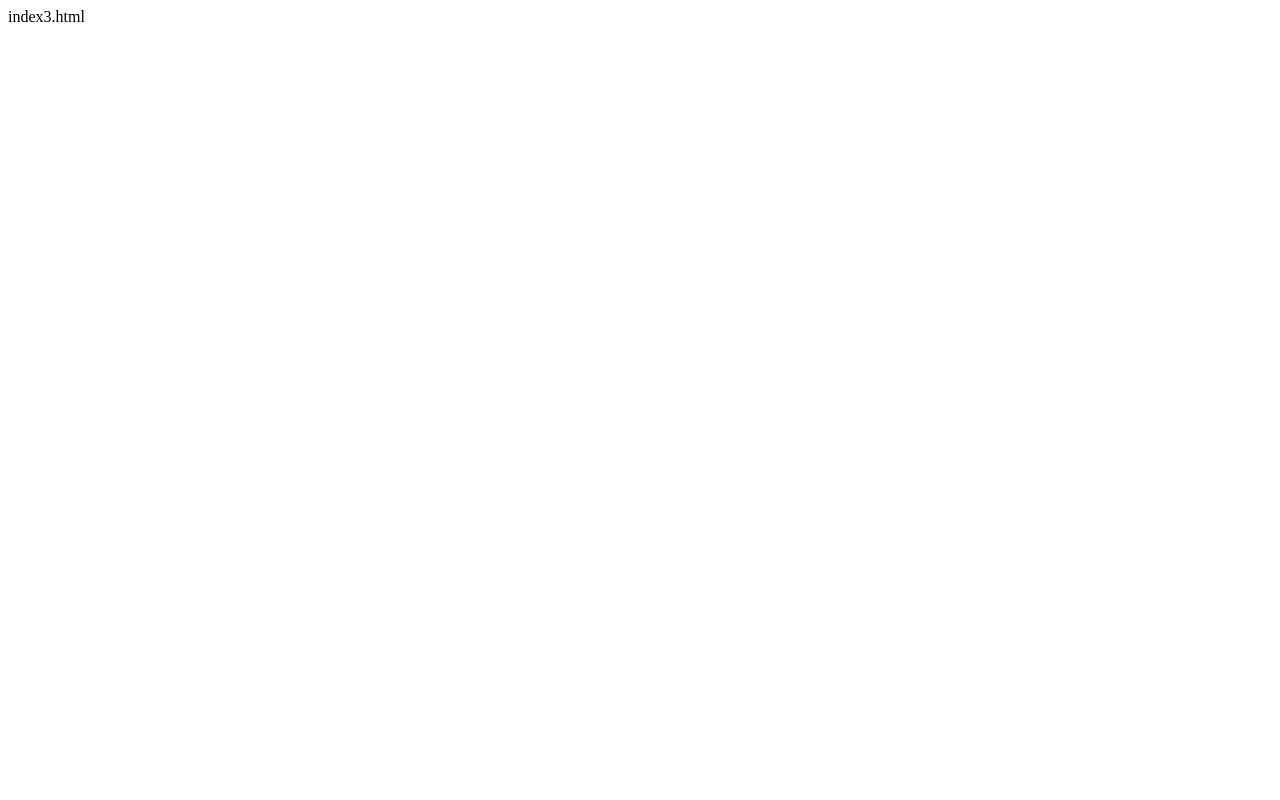
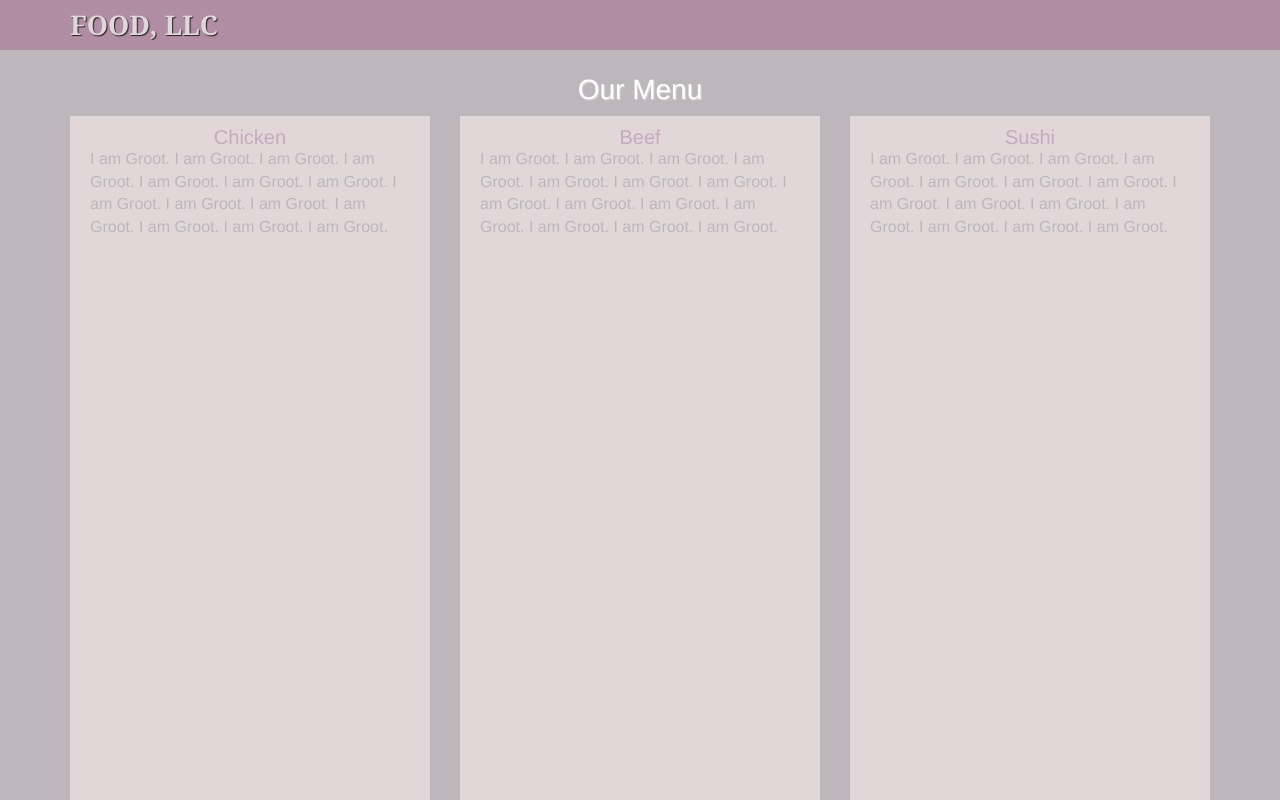
Before and after one commit to Celeste-srq/Web-development, a plain HTML site: page module3-solution/index3.html in a window 1280 px wide. Shown: the top 800 px of the page. Drawn offline with Linux system fonts and the light colour scheme.

Commit message:
Module 3 Solution Complete (1)

```diff
--- a/module3-solution/css/styles3.css
+++ b/module3-solution/css/styles3.css
@@ -1 +1,83 @@
-css3
+body {
+	font-size: 16px;
+	color: #fff;
+	background-color: #bdb7bc;
+	font-family: Helvetica, sans-serif;
+}
+
+/** HEADER **/
+#header-nav {
+	background-color: #b08da3;
+	border-radius: 0;
+	border: 0;
+}
+
+.navbar-brand {
+	padding-top: 15px;
+}
+
+.navbar-brand h1 {
+	font-family: Georgia, serif;
+	color: #e1d7d8;
+	font-size: 1.5em;
+	text-transform: uppercase;
+	font-weight: bold;
+	text-shadow: 1px 1px 1px #222;
+	margin-top: 0;
+	margin-bottom: 0;
+	line-height: .75;
+}
+.navbar-brand a:hover, .navbar-brand a:focus {
+	text-decoration: none;
+}
+
+#nav-list {
+	margin-top: 10px;
+}
+#nav-list a {
+	color: #c6abbc;
+	text-align: center;
+}
+#nav-list a:hover {
+	background: #e1d7d8;
+}
+
+.navbar-header button.navbar-toggle, .navbar-header .icon-bar {
+  border: 1px solid #bdb7bc;
+}
+.navbar-header button.navbar-toggle {
+  clear: both;
+  margin-top: -30px;
+}
+
+h2 {
+	text-shadow: 1px 1px 1px #e1d7d8;
+	font-size: 1.75em;
+	color: #fff;
+	margin-top: 5px;
+}
+
+h3 {
+	position: relative;
+	top: 10px;
+	border: 0;
+	color: #c6abbc;
+	text-align: center;
+	font-size: 1.25em;
+	float: center;
+	padding: 0;
+	margin: 0;
+}
+
+#box1, #box2, #box3 {
+	height: 1000px;
+	background-color: #e1d7d8;
+	position: relative;
+	margin-bottom: 30px;
+	color: #bdb7bc;
+}
+
+p {
+	clear: both;
+	padding: 10px 20px 0px 20px;
+}
--- a/module3-solution/index3.html
+++ b/module3-solution/index3.html
@@ -1 +1,78 @@
-index3.html
+<!doctype html>
+<html lang="en">
+	<head>
+		<meta charset="utf-8">
+		<meta http-equiv="X-UA-Compatible" content="IE=edge">
+		<meta name="viewport" content="width=device-width, initial-scale=1">
+		<title>Module 3</title>
+		<link rel="stylesheet" href="css/bootstrap.min.css">
+		<link rel="stylesheet" href="css/styles3.css">
+	</head>
+
+<body>
+	<header>
+		<nav id="header-nav" class="navbar navbar-default">
+			<div class="container">
+				<div class="navbar-header">
+					<div class="navbar-brand">
+						<a href="index3.html"><h1>Food, LLC</h1></a>
+					</div>
+
+					<button type="button" class="navbar-toggle collapsed" data-toggle="collapse" data-target="#collapsable-nav" aria-expanded="false">
+						<span class="sr-only">Toggle navigation</span>
+						<span class="icon-bar"></span>
+						<span class="icon-bar"></span>
+						<span class="icon-bar"></span>
+					</button>
+				</div>
+
+				<div id="collapsable-nav" class="collapse navbar-collapse">
+					<ul id="nav-list" class="nav navbar-nav navbar-right visible-xs">
+						<li>
+							<a href="#box1">Chicken</a>
+						</li>
+						<li>
+							<a href="#box2">Beef</a>
+						</li>
+						<li>
+							<a href="#box3">Sushi</a>
+						</li>
+					</ul><!-- #nav-list -->
+				</div><!-- .collapse .navbar-collapse -->
+			</div><!-- .container -->
+		</nav><!-- #header-nav -->
+	</header>
+
+	<div id="main-content" class="container">
+		<div class="text-center"><h2>Our Menu</h2></div>
+
+		<div id="home-tiles" class="row">
+			<div class="col-md-4 col-sm-6 col-xs-12">
+				<div id="box1">
+					<h3 class="first">Chicken</h3>
+					<p>I am Groot. I am Groot. I am Groot. I am Groot. I am Groot. I am Groot. I am Groot. I am Groot. I am Groot. I am Groot. I am Groot. I am Groot. I am Groot. I am Groot.</p>
+				</div>
+			</div>
+
+			<div class="col-md-4 col-sm-6 col-xs-12">
+				<div id="box2">
+					<h3 class="second">Beef</h3>
+					<p>I am Groot. I am Groot. I am Groot. I am Groot. I am Groot. I am Groot. I am Groot. I am Groot. I am Groot. I am Groot. I am Groot. I am Groot. I am Groot. I am Groot.</p>
+				</div>
+			</div>
+
+			<div class="col-md-4 col-sm-12 col-xs-12">
+				<div id="box3">
+					<h3 class="third">Sushi</h3>
+					<p>I am Groot. I am Groot. I am Groot. I am Groot. I am Groot. I am Groot. I am Groot. I am Groot. I am Groot. I am Groot. I am Groot. I am Groot. I am Groot. I am Groot.</p>
+				</div>
+			</div>
+		</div>
+
+	<!-- jQuery (Bootstrap JS plugins depend on it) -->
+	<script src="js/jquery-1.11.3.min.js"></script>
+	<script src="js/bootstrap.min.js"></script>
+	<script src="js/script.js"></script>
+</body>
+
+</html>
```
